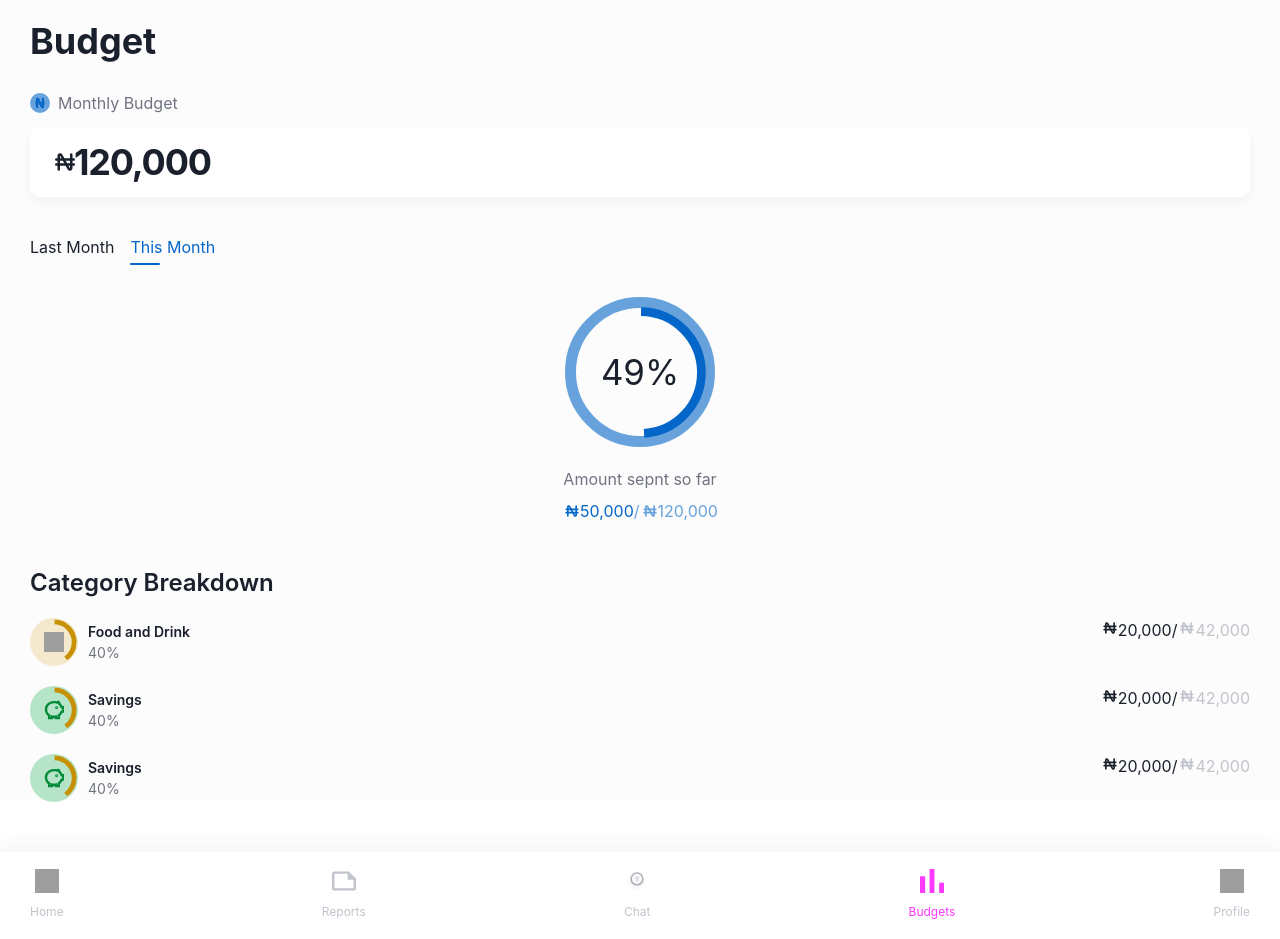
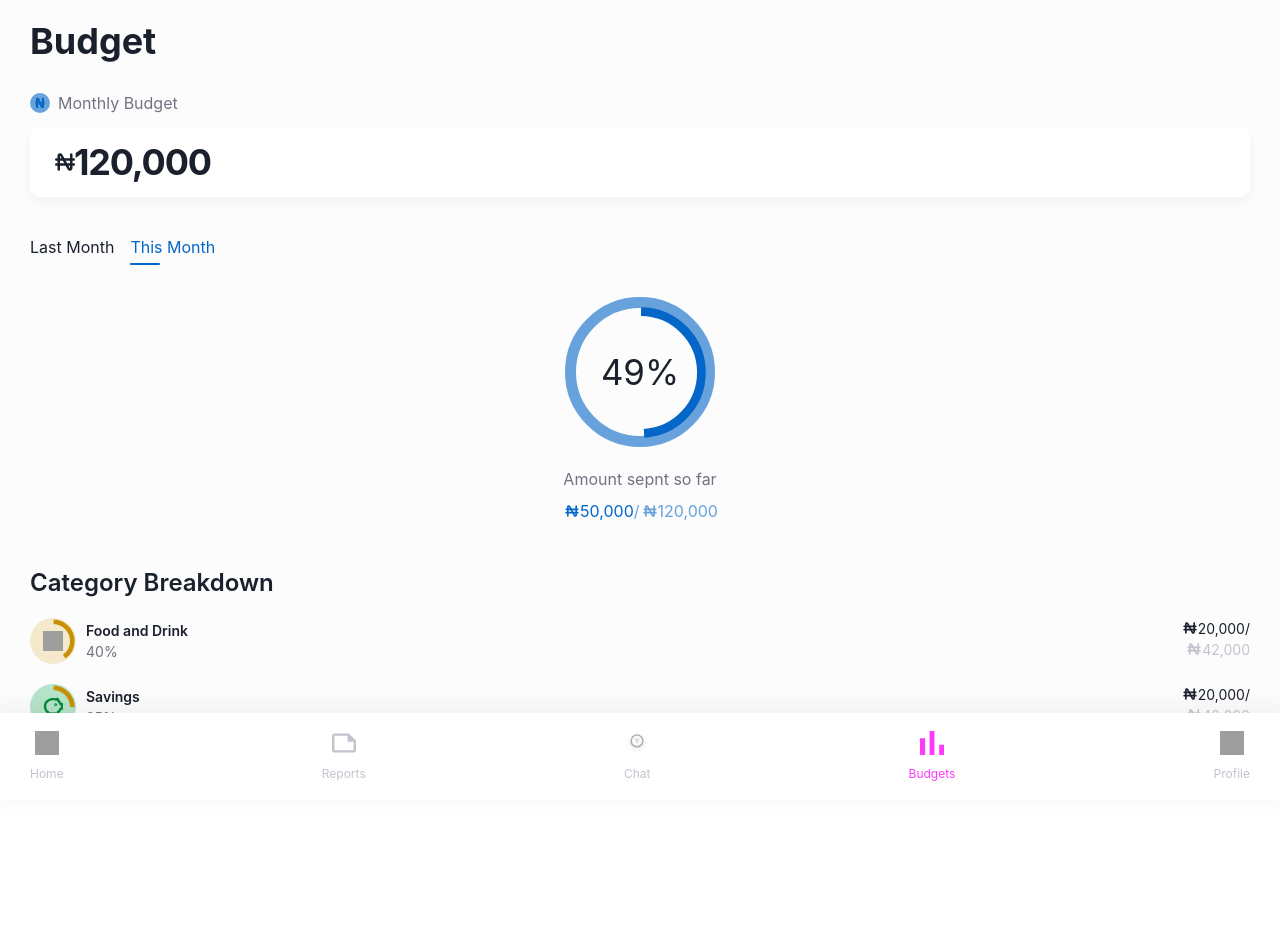
Before and after one commit to c-blaq/test-budget-app, a React (Vite) app: page /budgets in a window 1280 px wide. After the commit the page ends 903 px from the top, so only its background shows below. Built offline with nearby package versions, Linux system fonts and the light colour scheme; grey boxes are pictures that could not be loaded.

Commit message:
refactor: position and fonts

```diff
--- a/src/components/budget/CategoryBreakdown.tsx
+++ b/src/components/budget/CategoryBreakdown.tsx
@@ -27,12 +27,13 @@ const CategoryBreakdown: React.FC<CategoryBreakdownProps> = ({
   backgroundColor,
 }) => {
   return (
-    <Flex justify="space-between" align="start" gap="16px" mb="20px">
-      <Flex gap="10px" align="center">
+    <Flex justify="space-between" gap="4px" align="start" mb="20px">
+      <Flex gap="10px" align="center" minW="130px" flex="1">
         <CircularProgress
           bg={backgroundColor || "#F4E9CD"}
           value={progressValue}
           borderRadius="100%"
+          size={46}
           color="#C89104"
           trackColor="transparent"
         >
@@ -52,12 +53,20 @@ const CategoryBreakdown: React.FC<CategoryBreakdownProps> = ({
         </CircularProgress>
 
         <Box fontSize="14px">
-          <Text fontWeight={600}>{label}</Text>
+          <Text noOfLines={2} fontWeight={600}>
+            {label}
+          </Text>
           <Text color="secondary.200">{progressValue}%</Text>
         </Box>
       </Flex>
 
-      <Flex align="center" fontSize="16px">
+      <Flex
+        align="center"
+        justify="end"
+        fontSize="14px"
+        w="130px"
+        flexWrap="wrap"
+      >
         <Flex>
           <TbCurrencyNaira size="20px" />
           <Text ml="-2px">{currentAmount}</Text>
--- a/src/components/shared/Footer.tsx
+++ b/src/components/shared/Footer.tsx
@@ -42,6 +42,11 @@ const Footer = () => {
       boxShadow="0px -5px 20px 5px rgba(0, 0, 0, 0.04)"
       backdropFilter="blur(25px)"
       color="brand"
+      position="fixed"
+      w="full"
+      bottom={0}
+      left={0}
+      right={0}
     >
       <Flex justifyContent="space-between" alignItems="center" h="87px">
         {NAV_ITEMS.map((item) => (
--- a/src/components/shared/Layout.tsx
+++ b/src/components/shared/Layout.tsx
@@ -9,7 +9,7 @@ interface LayoutProps {
 const Layout: React.FC<LayoutProps> = ({ children }) => {
   return (
     <Flex flexDir="column" bgColor="#FCFCFC" h="100vh">
-      <Box as="main" flex="1" px="30px" color="primary.base">
+      <Box as="main" flex="1" px="30px" color="primary.base" pb="87px">
         {children}
       </Box>
       <Footer />
--- a/src/pages/Budget.tsx
+++ b/src/pages/Budget.tsx
@@ -148,7 +148,7 @@ const Budget = () => {
         </Tabs>
       </Box>
 
-      <Box py="30px">
+      <Box pt="30px">
         <Heading
           as="h2"
           mb="20px"
@@ -173,7 +173,7 @@ const Budget = () => {
         <CategoryBreakdown
           label="Savings"
           icon={savingsIcon}
-          progressValue={40}
+          progressValue={25}
           backgroundColor="#b5e4c8"
           currentAmount="20,000"
           overallAmount="42,000"
```
